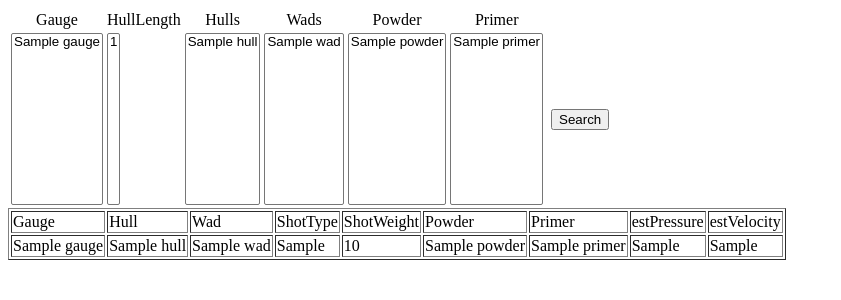
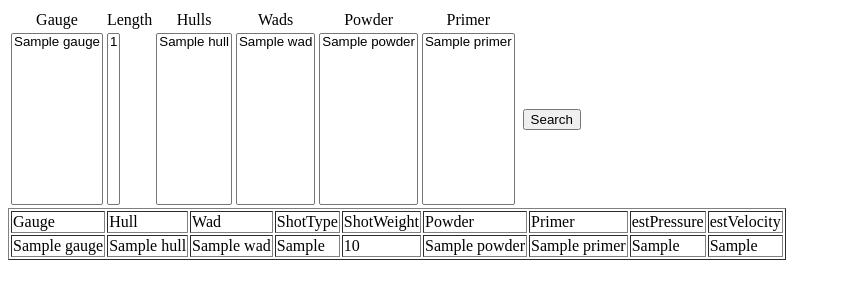
Before and after one commit to rsaxvc/reloadr, a Django app: template web/reloadr/recipes/templates/recipes/index.html in a window 1280 px wide. Shown: the top 300 px of the page, without its empty margins (0-841 px from the left). Run offline with Django 3.2, Linux system fonts and the light colour scheme; the template is opened without the code that fills it: most values are stand-ins (such as "Sample title", 1, 10 or a date in 2020).

Commit message:
Rename HullLength to Length

```diff
--- a/web/reloadr/recipes/admin.py
+++ b/web/reloadr/recipes/admin.py
@@ -2,7 +2,7 @@ from django.contrib import admin
 import recipes.models
 
 admin.site.register(recipes.models.Gauge)
-admin.site.register(recipes.models.HullLength)
+admin.site.register(recipes.models.Length)
 admin.site.register(recipes.models.Hull)
 admin.site.register(recipes.models.Manufacturer)
 admin.site.register(recipes.models.Powder)
--- a/web/reloadr/recipes/templates/recipes/index.html
+++ b/web/reloadr/recipes/templates/recipes/index.html
@@ -1,7 +1,7 @@
 <table>
 	<tr>
 		<td align="center">Gauge</td>
-		<td align="center">HullLength</td>
+		<td align="center">Length</td>
 		<td align="center">Hulls</td>
 		<td align="center">Wads</td>
 		<td align="center">Powder</td>
@@ -21,9 +21,9 @@
 
 		</td><td>
 
-		{% if table.HullLength %}
-		<select multiple size=10 name=hulllength>
-			{% for length in table.HullLength.all %}
+		{% if table.Length %}
+		<select multiple size=10 name=length>
+			{% for length in table.Length.all %}
 				<option value="{{length.id}}">{{length}}</option>
 			{% endfor %}
 		</select>
```
Also changed, not shown: web/reloadr/recipes/models.py (+4 -4 lines), web/reloadr/recipes/views.py (+15 -15 lines).
